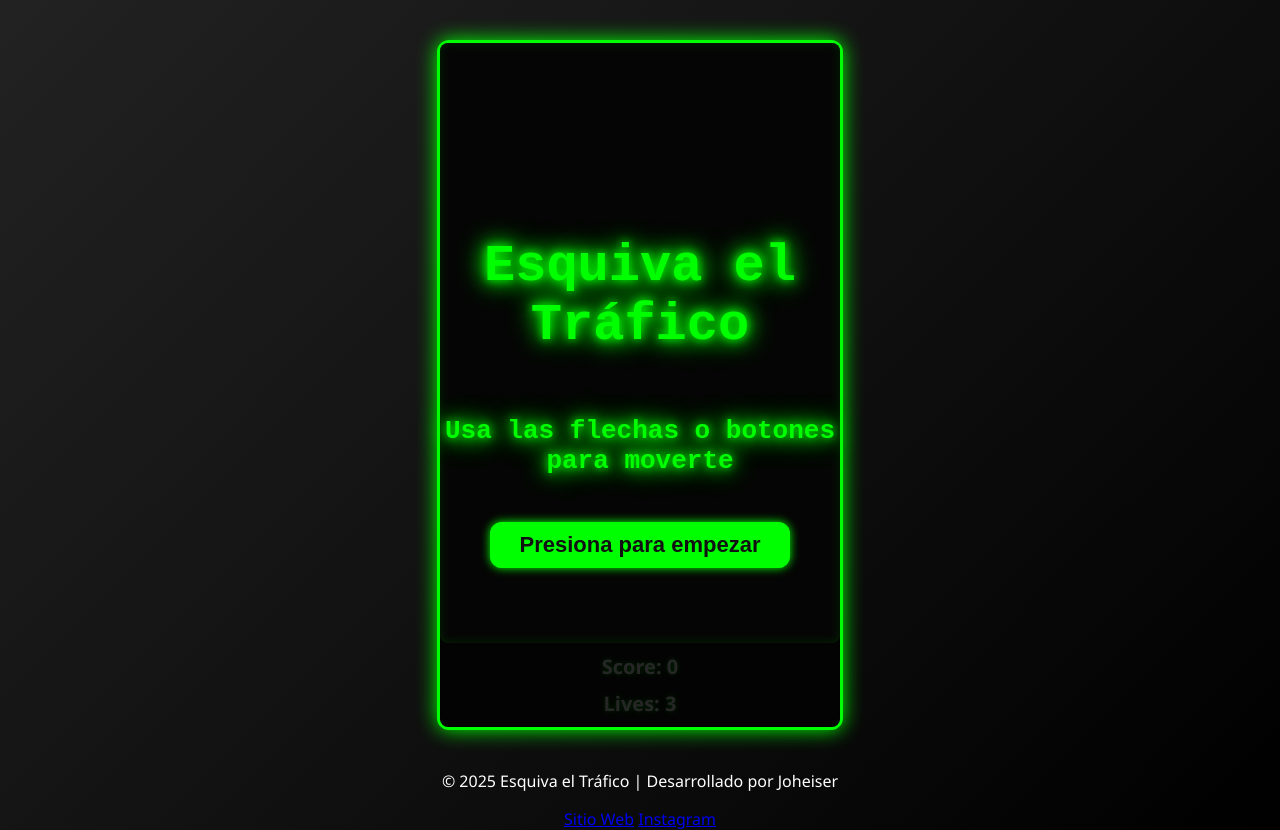
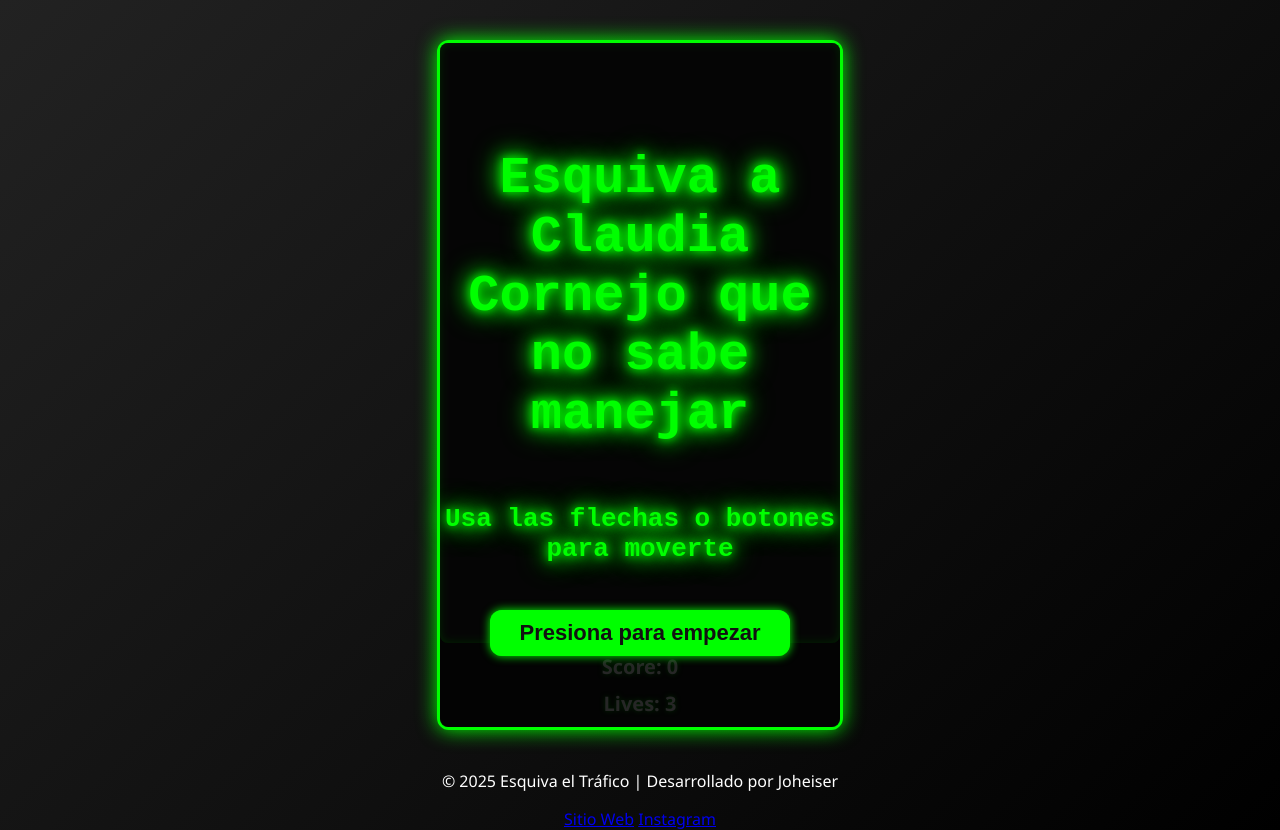
Before and after one commit to Londonnel/Juego-2, a plain HTML site: page index.html in a window 1280 px wide. Drawn offline with Linux system fonts and the light colour scheme.

Commit message:
Update index.html

```diff
--- a/index.html
+++ b/index.html
@@ -14,7 +14,7 @@
 
     <!-- Pantalla de inicio -->
     <div id="startScreen" class="overlayScreen">
-      <h1>Esquiva el Tráfico</h1>
+      <h1>Esquiva a Claudia Cornejo que no sabe manejar</h1>
       <p>Usa las flechas o botones para moverte</p>
       <button id="startBtn">Presiona para empezar</button>
     </div>
```
